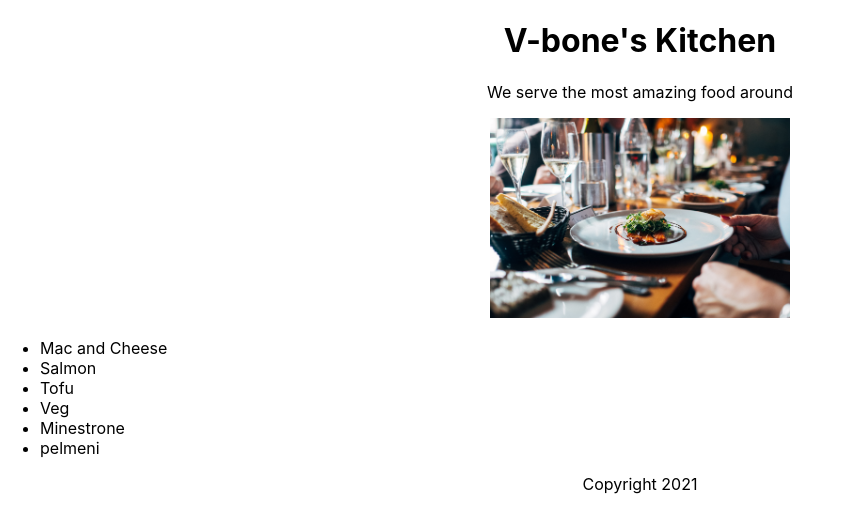
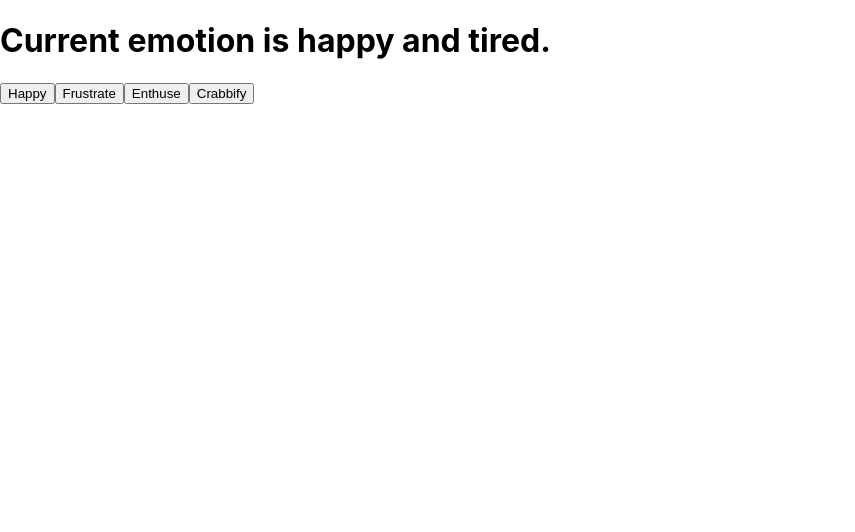
Before and after one commit to 17cats/react-practice, a React (Create React App) app: page / in a window 1280 px wide. Shown: the top 532 px of the page, without its empty margins (0-855 px from the left). Built offline with nearby package versions, Linux system fonts and the light colour scheme.

Commit message:
states handling examples

```diff
--- a/src/App.js
+++ b/src/App.js
@@ -1,66 +1,38 @@
 
 import './App.css';
-import restaurant from "./restaurant.jpg";
-//this is anyas commentgit
-function Header(props){
-  console.log(props);
-  return(
-    <header>
-      <h1>{props.name}'s Kitchen</h1>
-    </header>
-  );
-}
-
-function Main(props){
-  return(
-    <section>
-      <p>We serve the most {props.adjective} food around</p>
-      <img src={restaurant} height={200} alt="retaurant pic" />
-      <ul style={{textAlign: "left"}}>
-        {props.dishes.map((dish) => (
-         <li key={dish.id}>{dish.title}</li>
-        ))}
-      </ul>
-    </section>
-  );
-}
-
-function Footer(props){
-  return (
-    <section>
-      <p>Copyright {props.year}</p>
-    </section>
-  );
-}
-
-const dishes = [
-  "Mac and Cheese",
-  "Salmon",
-  "Tofu",
-  "Veg",
-  "Minestrone",
-    "pelmeni"
-];
-
-const dishObjects = dishes.map ((dish, i) => ({id:i, title:dish}));
+//import restaurant from "./restaurant.jpg";
+import React, { useState, useEffect } from 'react';
 
 
-dishes.map((dish) => console.log(dish));
+function App() {
+  const [emotion, setEmotion] = useState('happy');
+  const [secondary, setSecondary] = useState('tired');
 
-function App() {
+  useEffect(() =>{
+    console.log('Its ' + emotion  + ' around here!');
+  }, [emotion]);
+
+  useEffect(() =>{
+    console.log('Its ' + secondary  + ' around here!');
+  }, [secondary]);
+
+
   return (
-    <div className="App">
-      <Header
-        name="V-bone"
-      />
-      <Main
-        adjective="amazing"
-        dishes={dishObjects}
-      />
-      <Footer
-        year={new Date().getFullYear()}
-      />
-    </div>
+      <>
+        <h1>Current emotion is {emotion} and {secondary}.</h1>
+        <button onClick={() => setEmotion('happy')}>
+          Happy
+        </button>
+        <button onClick={() => setEmotion('frustrated')}>
+          Frustrate
+        </button>
+        <button onClick={() => setEmotion('enthusiastic')}>
+          Enthuse
+        </button>
+        <button onClick={()=> setSecondary('crabby')}>
+          Crabbify
+        </button>
+      </>
   );
 }
 
--- a/src/index.js
+++ b/src/index.js
@@ -5,6 +5,7 @@ import App from './App';
 
 
 ReactDOM.render(
-  <App />,
+    <App
+    />,
   document.getElementById('root')
 );
```
